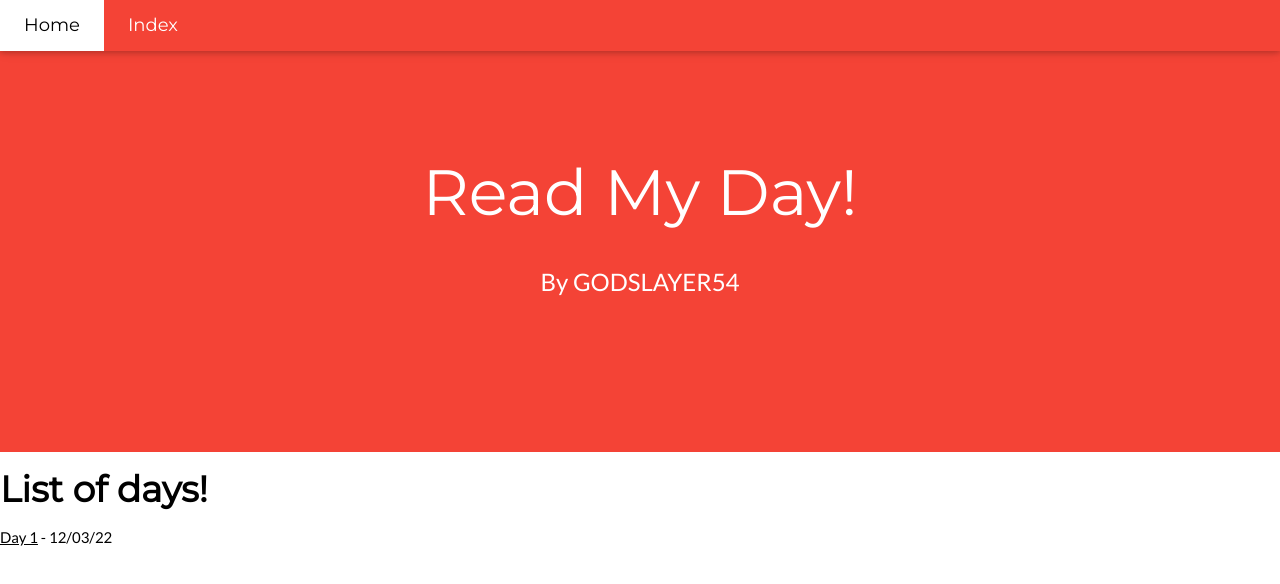
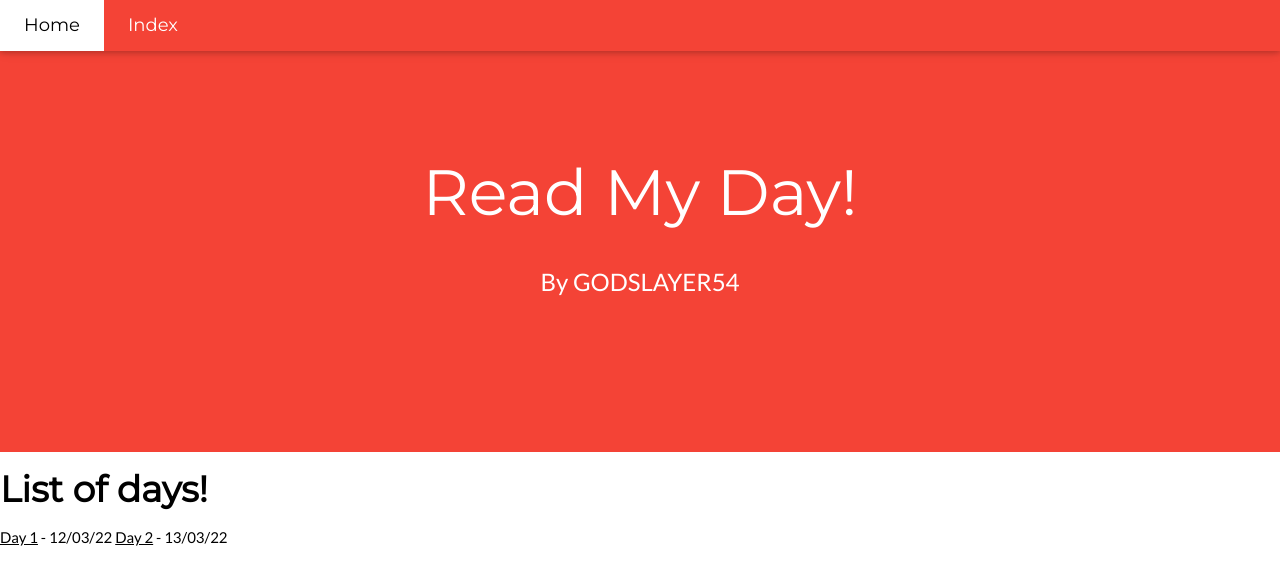
Before and after one commit to AVVERSION/read-my-day, a plain HTML site: page list.html in a window 1280 px wide. Drawn offline with nearby package versions, Linux system fonts and the light colour scheme.

Commit message:
Update list.html

```diff
--- a/list.html
+++ b/list.html
@@ -42,6 +42,7 @@ body,h1,h2,h3,h4,h5,h6 {font-family: "Lato", sans-serif}
   </header>
   <h1><b>List of days!</b></h1>
   <a href="day1.html">Day 1</a> - 12/03/22
+  <a href="day2.html">Day 2</a> - 13/03/22
 </body>
     <script>
 // Used to toggle the menu on small screens when clicking on the menu button
```
